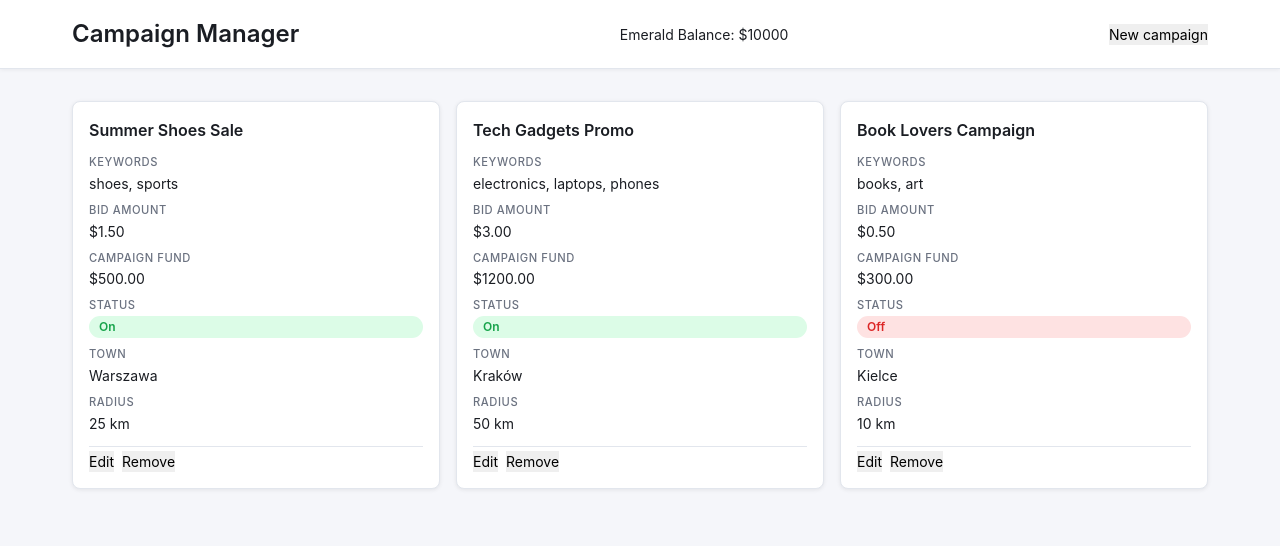
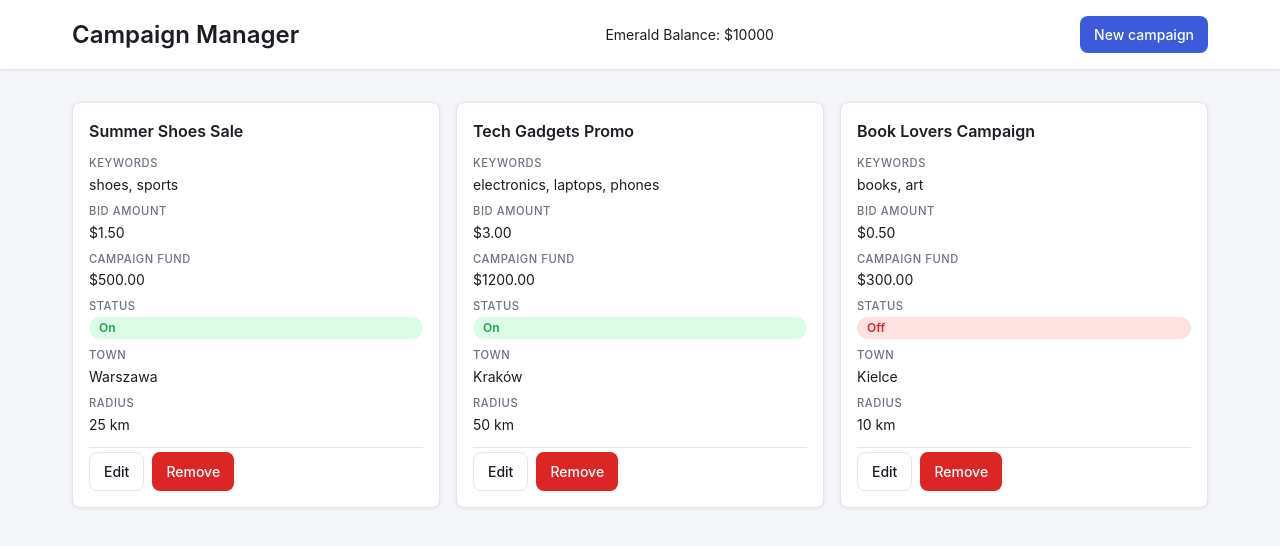
Before and after one commit to Kris1027/campaign-manager, a React (Vite) app: page / in a window 1280 px wide. Shown: the top 546 px of the page. Built offline with nearby package versions, Linux system fonts and the light colour scheme; the HTML template or start-up script is replaced by a standard one.

Commit message:
feat: add reusable button component

```diff
--- a/src/components/campaigns/campaign-form.tsx
+++ b/src/components/campaigns/campaign-form.tsx
@@ -6,6 +6,7 @@ import {
 } from '../../schemas/campaign';
 import { towns, keywordSuggestions } from '../../data/mock-data';
 import type { Campaign } from '../../types';
+import Button from '../ui/button/button';
 import styles from './campaign-form.module.css';
 
 interface CampaignFormProps {
@@ -165,12 +166,12 @@ function CampaignForm({
       </div>
 
       <div className={styles.actions}>
-        <button type='button' onClick={onCancel}>
+        <Button type='button' variant='secondary' onClick={onCancel}>
           Cancel
-        </button>
-        <button type='submit'>
+        </Button>
+        <Button type='submit'>
           {campaign ? 'Save changes' : 'Create campaign'}
-        </button>
+        </Button>
       </div>
     </form>
   );
--- a/src/components/campaigns/campaign-item.tsx
+++ b/src/components/campaigns/campaign-item.tsx
@@ -1,4 +1,5 @@
 import type { Campaign } from '../../types';
+import Button from '../ui/button/button';
 import styles from './campaign-item.module.css';
 
 interface CampaignItemProps {
@@ -45,14 +46,17 @@ function CampaignItem({ campaign, onEdit, onRemove }: CampaignItemProps) {
         </div>
       </div>
       <div className={styles.actions}>
-        <button onClick={() => onEdit(campaign)}>Edit</button>
-        <button
+        <Button variant='secondary' onClick={() => onEdit(campaign)}>
+          Edit
+        </Button>
+        <Button
+          variant='danger'
           onClick={() => {
             if (window.confirm(`Remove "${name}"?`)) onRemove(campaign.id);
           }}
         >
           Remove
-        </button>
+        </Button>
       </div>
     </div>
   );
--- a/src/components/header/header.tsx
+++ b/src/components/header/header.tsx
@@ -1,3 +1,4 @@
+import Button from '../ui/button/button';
 import styles from './header.module.css';
 
 interface HeaderProps {
@@ -11,7 +12,7 @@ function Header({ emeraldBalance, onNewCampaign }: HeaderProps) {
       <div className={styles.inner}>
         <h1>Campaign Manager</h1>
         <span>Emerald Balance: ${emeraldBalance}</span>
-        <button onClick={onNewCampaign}>New campaign</button>
+        <Button onClick={onNewCampaign}>New campaign</Button>
       </div>
     </header>
   );
--- /dev/null
+++ b/src/components/ui/button/button.module.css
@@ -0,0 +1,46 @@
+.button {
+  display: inline-flex;
+  align-items: center;
+  justify-content: center;
+  padding: 8px 14px;
+  border-radius: var(--radius);
+  font-size: 0.875rem;
+  font-weight: 500;
+  cursor: pointer;
+  transition:
+    background-color 0.15s ease,
+    color 0.15s ease;
+}
+
+.button:disabled {
+  opacity: 0.5;
+  cursor: not-allowed;
+}
+
+.primary {
+  background-color: var(--color-accent);
+  color: #ffffff;
+}
+
+.primary:hover:not(:disabled) {
+  background-color: var(--color-accent-hover);
+}
+
+.secondary {
+  background-color: var(--color-surface);
+  color: var(--color-text-primary);
+  border: 1px solid var(--color-border);
+}
+
+.secondary:hover:not(:disabled) {
+  background-color: var(--color-bg);
+}
+
+.danger {
+  background-color: var(--color-danger);
+  color: #ffffff;
+}
+
+.danger:hover:not(:disabled) {
+  background-color: var(--color-danger-hover);
+}
--- /dev/null
+++ b/src/components/ui/button/button.tsx
@@ -0,0 +1,19 @@
+import type { ButtonHTMLAttributes } from 'react';
+import styles from './button.module.css';
+
+interface ButtonProps extends ButtonHTMLAttributes<HTMLButtonElement> {
+  variant?: 'primary' | 'secondary' | 'danger';
+}
+
+function Button({ variant = 'primary', className, ...props }: ButtonProps) {
+  return (
+    <button
+      className={[styles.button, styles[variant], className]
+        .filter(Boolean)
+        .join(' ')}
+      {...props}
+    />
+  );
+}
+
+export default Button;
--- a/src/index.css
+++ b/src/index.css
@@ -37,4 +37,7 @@ body {
   --color-status-off-bg: #fee2e2;
   --shadow-card: 0 1px 4px rgba(0, 0, 0, 0.08);
   --radius: 8px;
+  --color-accent-hover: #2f4ac4;
+  --color-danger: #dc2626;
+  --color-danger-hover: #b91c1c;
 }
```
